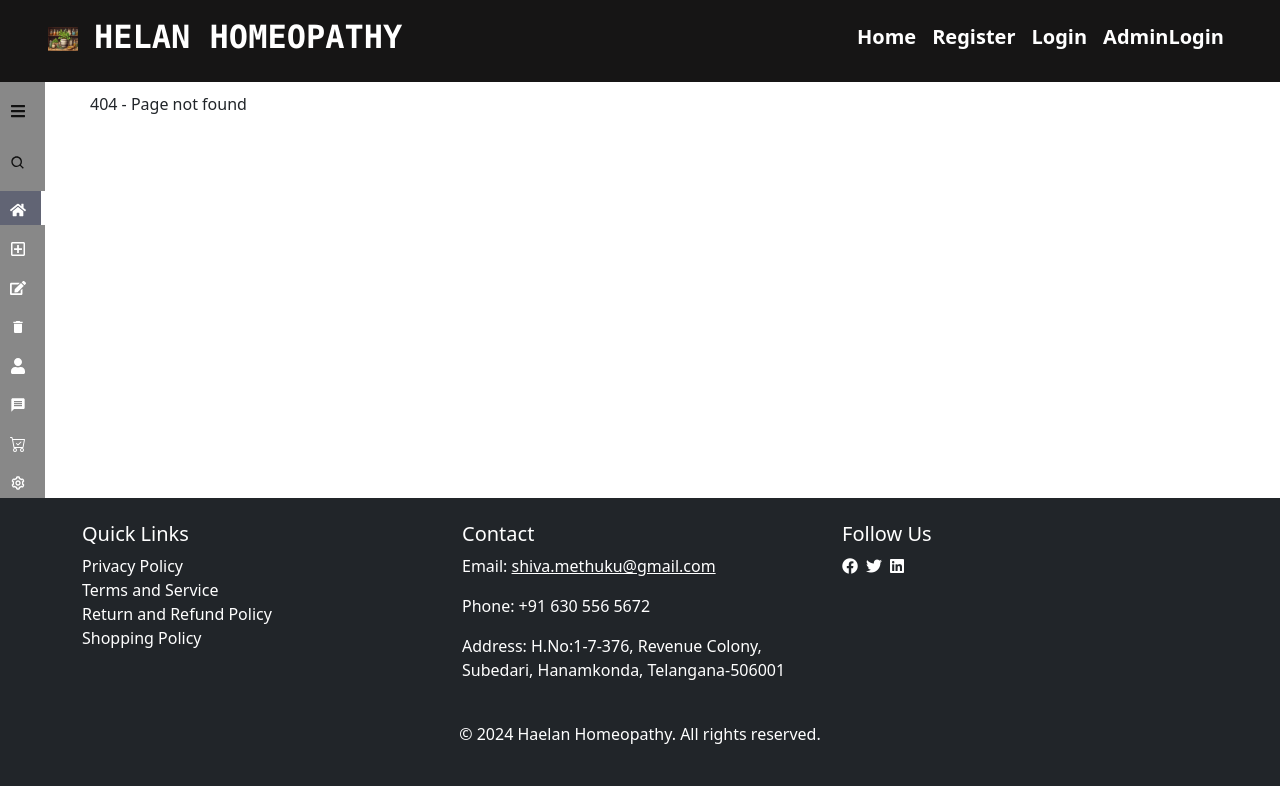
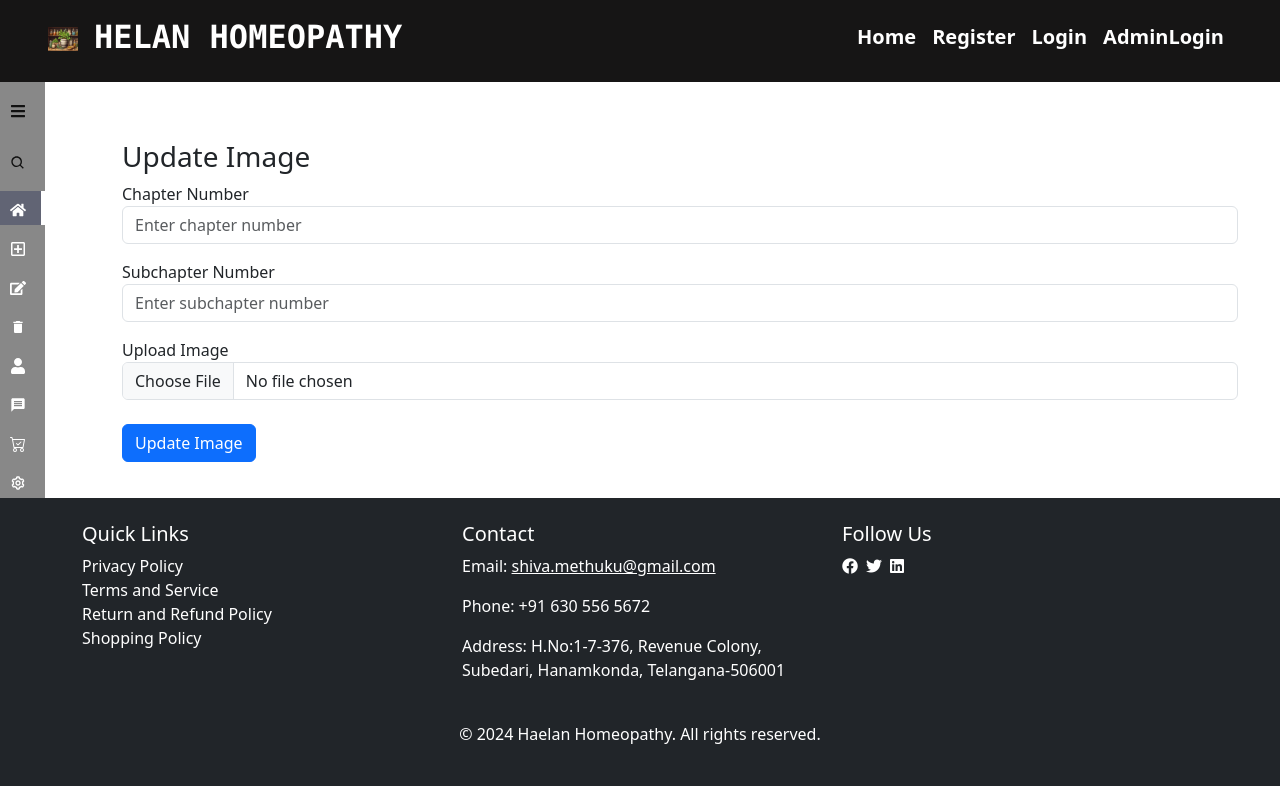
Before and after one commit to pawan-etukala/mediaclbook, a React (Create React App) app: page /admin/updateimage in a window 1280 px wide. Built offline with nearby package versions, Linux system fonts and the light colour scheme.

Commit message:
changes done in add Image and Upload Image and routing is set and also admin login api connected

```diff
--- a/package.json
+++ b/package.json
@@ -30,6 +30,7 @@
       "react-app/jest"
     ]
   },
+  "proxy": "http://localhost:8080",
   "browserslist": {
     "production": [
       ">0.2%",
--- a/src/Components/AdminLogin.js
+++ b/src/Components/AdminLogin.js
@@ -63,9 +63,15 @@ export default function Login() {
 
     if (usernameValid && passwordValid) {
       try {
-        const response = await axios.post("YOUR_API_ENDPOINT", details);
+        const response = await axios.get(
+          `http://localhost:8080/admins/getbyusername/${details.username}`
+        );
         if (response.status === 200) {
-          navigate("/admin");
+          if (response.data.password === details.password) {
+            navigate("/admin");
+          } else {
+            alert("Login failed");
+          }
         } else {
           alert("Login failed");
         }
--- a/src/Components/admin/Admin.js
+++ b/src/Components/admin/Admin.js
@@ -9,6 +9,7 @@ import AddImage from "./pages/AddImage";
 import Order from "./pages/Order";
 import Setting from "./pages/Setting";
 import SideBar from "./SideBar";
+import UpdateImage from "./pages/UpdateImage";
 
 import "../../css/Admin.css";
 
@@ -20,6 +21,7 @@ function Admin() {
         <Route path="/addchapter" element={<AddChapter />} />
         <Route path="/addsubchapter" element={<AddSubChapter />} />
         <Route path="/addimage" element={<AddImage />} />
+        <Route path="/updateimage" element={<UpdateImage />} />
         <Route path="/users" element={<Users />} />
         <Route path="/messages" element={<Messages />} />
         <Route path="/order" element={<Order />} />
--- a/src/Components/admin/SideBar.js
+++ b/src/Components/admin/SideBar.js
@@ -49,17 +49,17 @@ const routes = [
     icon: <FaEdit />,
     subRoutes: [
       {
-        path: "/adminDashboard/updatechapter",
+        path: "/admin/updatechapter",
         name: "UpdateChapter",
         icon: <FaBookMedical />,
       },
       {
-        path: "/adminDashboard/updatesubchapter",
+        path: "/admin/updatesubchapter",
         name: "UpdateSubChapter",
         icon: <FaBookOpen />,
       },
       {
-        path: "/adminDashboard/updateimage",
+        path: "/admin/updateimage",
         name: "UpdateImage",
         icon: <FaFileImage />,
       },
--- a/src/Components/admin/pages/AddImage.js
+++ b/src/Components/admin/pages/AddImage.js
@@ -5,6 +5,8 @@ const AddImage = () => {
   const [image, setImage] = useState(null);
   const [imageUrl, setImageUrl] = useState("");
   const [subchapter, setSubchapter] = useState("");
+  const [chapter, setChapter] = useState("");
+  const [subchapterTitle, setSubchapterTitle] = useState(""); // New state for subchapter title
 
   const handleImageChange = (e) => {
     const file = e.target.files[0];
@@ -13,6 +15,14 @@ const AddImage = () => {
 
   const handleSubchapterChange = (e) => {
     setSubchapter(e.target.value);
+  };
+
+  const handleChapterChange = (e) => {
+    setChapter(e.target.value);
+  };
+
+  const handleSubchapterTitleChange = (e) => {
+    setSubchapterTitle(e.target.value);
   };
 
   const handleSubmit = async (e) => {
@@ -28,12 +38,25 @@ const AddImage = () => {
       return;
     }
 
+    if (!chapter) {
+      alert("Please enter a chapter number.");
+      return;
+    }
+
+    if (!subchapterTitle) {
+      alert("Please enter a subchapter title.");
+      return;
+    }
+
     const formData = new FormData();
-    formData.append("image", image);
-    formData.append("subchapter", subchapter);
+    formData.append("file", image);
+    formData.append("subchapterNumber", subchapter);
+    formData.append("chapterId", chapter);
+    formData.append("subchapterTitle", subchapterTitle); // Append subchapter title
+    formData.append("contentType", "IMAGE");
 
     try {
-      const response = await axios.post("/api/uploadImage", formData, {
+      const response = await axios.post("/admins/subchapter/image", formData, {
         headers: {
           "Content-Type": "multipart/form-data",
         },
@@ -56,6 +79,19 @@ const AddImage = () => {
       <h3>Upload Image</h3>
 
       <form onSubmit={handleSubmit}>
+        {/* Chapter Input */}
+        <div className="form-group mt-3">
+          <label htmlFor="chapter">Chapter Number</label>
+          <input
+            type="number"
+            className="form-control"
+            id="chapter"
+            value={chapter}
+            onChange={handleChapterChange}
+            required
+          />
+        </div>
+
         {/* Subchapter Input */}
         <div className="form-group mt-3">
           <label htmlFor="subchapter">Subchapter Number</label>
@@ -65,6 +101,19 @@ const AddImage = () => {
             id="subchapter"
             value={subchapter}
             onChange={handleSubchapterChange}
+            required
+          />
+        </div>
+
+        {/* Subchapter Title Input */}
+        <div className="form-group mt-3">
+          <label htmlFor="subchapterTitle">Subchapter Title</label>
+          <input
+            type="text"
+            className="form-control"
+            id="subchapterTitle"
+            value={subchapterTitle}
+            onChange={handleSubchapterTitleChange}
             required
           />
         </div>
--- a/src/Components/admin/pages/AddSubChapter.js
+++ b/src/Components/admin/pages/AddSubChapter.js
@@ -1,11 +1,10 @@
 import React, { useState } from "react";
-
+import axios from "axios";
 const AddSubChapter = () => {
   const [chapterNumber, setChapterNumber] = useState("");
-  const [bookNumber, setBookNumber] = useState("");
   const [subChapterNumber, setSubChapterNumber] = useState("");
+  const [subChapterTitle, setSubChapterTitle] = useState("");
   const [content, setContent] = useState("");
-  const [books, setBooks] = useState(["Book 1", "Book 2", "Book 3"]); // Static book data for selection
 
   // Handle form submission
   const handleSubmit = async (e) => {
@@ -13,32 +12,29 @@ const AddSubChapter = () => {
 
     const subChapterData = {
       chapterNumber,
-      bookNumber,
       subChapterNumber,
+      subChapterTitle,
       content,
     };
 
     try {
-      // Example of sending subchapter data to an API
-      const response = await fetch("/api/subchapters", {
-        method: "POST",
-        headers: {
-          "Content-Type": "application/json",
-        },
-        body: JSON.stringify(subChapterData),
-      });
+      // Example of sending subchapter data to an API using axios
+      const response = await axios.post(
+        `http://localhost:8080/admins/subchapter/text?chapterId=${chapterNumber}`,
+        subChapterData,
+        {
+          headers: {
+            "Content-Type": "application/json",
+          },
+        }
+      );
 
-      if (!response.ok) {
-        throw new Error("Network response was not ok");
-      }
-
-      const result = await response.json();
-      console.log("Subchapter added successfully:", result);
+      console.log("Subchapter added successfully:", response.data);
 
       // Reset form fields after successful submission
       setChapterNumber("");
-      setBookNumber("");
       setSubChapterNumber("");
+      setSubChapterTitle("");
       setContent("");
     } catch (error) {
       console.error("Error adding subchapter:", error);
@@ -63,25 +59,6 @@ const AddSubChapter = () => {
           />
         </div>
 
-        {/* Book Number (Select Field) */}
-        <div className="form-group mt-3">
-          <label htmlFor="bookNumber">Book Number</label>
-          <select
-            className="form-control"
-            id="bookNumber"
-            value={bookNumber}
-            onChange={(e) => setBookNumber(e.target.value)}
-            required
-          >
-            <option value="">Select a book</option>
-            {books.map((book, index) => (
-              <option key={index} value={book}>
-                {book}
-              </option>
-            ))}
-          </select>
-        </div>
-
         {/* Subchapter Number Field */}
         <div className="form-group mt-3">
           <label htmlFor="subChapterNumber">Subchapter Number</label>
@@ -92,6 +69,20 @@ const AddSubChapter = () => {
             placeholder="Enter subchapter number"
             value={subChapterNumber}
             onChange={(e) => setSubChapterNumber(e.target.value)}
+            required
+          />
+        </div>
+
+        {/* Subchapter Title Field */}
+        <div className="form-group mt-3">
+          <label htmlFor="subChapterTitle">Subchapter Title</label>
+          <input
+            type="text"
+            className="form-control"
+            id="subChapterTitle"
+            placeholder="Enter subchapter title"
+            value={subChapterTitle}
+            onChange={(e) => setSubChapterTitle(e.target.value)}
             required
           />
         </div>
--- /dev/null
+++ b/src/Components/admin/pages/UpdateImage.js
@@ -0,0 +1,91 @@
+import React, { useState } from "react";
+import axios from "axios";
+
+const UpdateImage = () => {
+  const [chapterNumber, setChapterNumber] = useState("");
+  const [subChapterNumber, setSubChapterNumber] = useState("");
+  const [image, setImage] = useState(null);
+
+  const handleSubmit = async (e) => {
+    e.preventDefault();
+
+    if (!image) {
+      alert("Please select an image to upload.");
+      return;
+    }
+
+    const formData = new FormData();
+    formData.append("file", image);
+
+    try {
+      const response = await axios.put(
+        `/admins/subchapter/image/update/${chapterNumber}/${subChapterNumber}`, // Use chapterNumber and subChapterNumber from state
+        formData,
+        {
+          headers: {
+            "Content-Type": "multipart/form-data",
+          },
+        }
+      );
+
+      alert("Image updated successfully!");
+    } catch (error) {
+      console.error("Error updating image:", error);
+      alert("Error updating image. Please try again.");
+    }
+  };
+
+  return (
+    <div className="container mt-5">
+      <h3>Update Image</h3>
+      <form onSubmit={handleSubmit}>
+        {/* Chapter Number Field */}
+        <div className="form-group">
+          <label htmlFor="chapterNumber">Chapter Number</label>
+          <input
+            type="number"
+            className="form-control"
+            id="chapterNumber"
+            placeholder="Enter chapter number"
+            value={chapterNumber}
+            onChange={(e) => setChapterNumber(e.target.value)}
+            required
+          />
+        </div>
+
+        {/* Subchapter Number Field */}
+        <div className="form-group mt-3">
+          <label htmlFor="subChapterNumber">Subchapter Number</label>
+          <input
+            type="number"
+            className="form-control"
+            id="subChapterNumber"
+            placeholder="Enter subchapter number"
+            value={subChapterNumber}
+            onChange={(e) => setSubChapterNumber(e.target.value)}
+            required
+          />
+        </div>
+
+        {/* Image Upload Field */}
+        <div className="form-group mt-3">
+          <label htmlFor="image">Upload Image</label>
+          <input
+            type="file"
+            className="form-control"
+            id="image"
+            onChange={(e) => setImage(e.target.files[0])}
+            required
+          />
+        </div>
+
+        {/* Submit Button */}
+        <button type="submit" className="btn btn-primary mt-4">
+          Update Image
+        </button>
+      </form>
+    </div>
+  );
+};
+
+export default UpdateImage;
```
Also changed, not shown: public/assets/mobile.jpeg (added), public/assets/room3.JPG (added).
